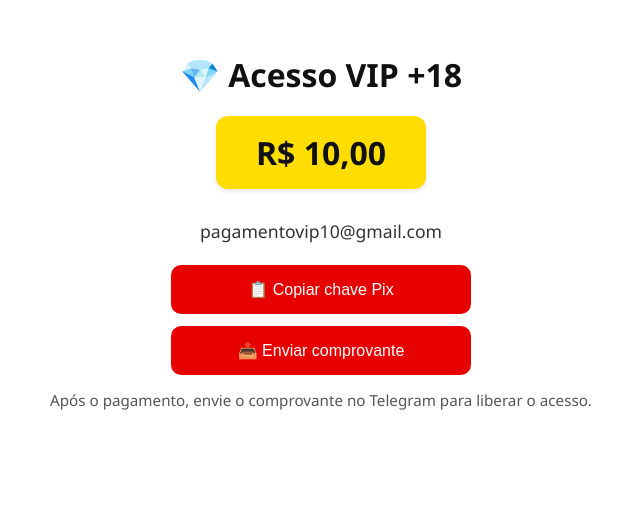
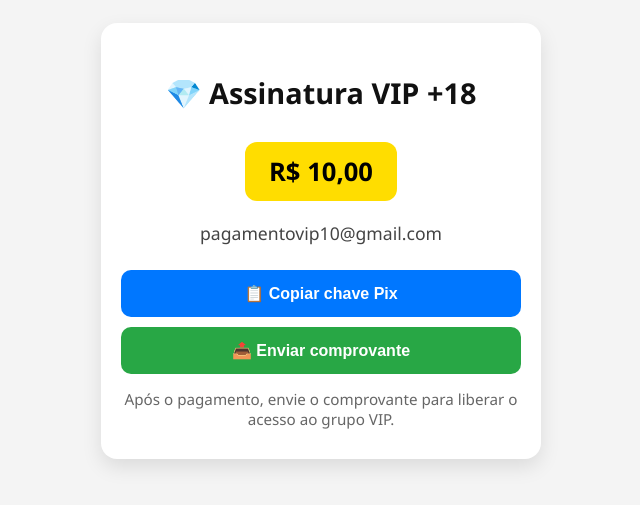
Before and after one commit to leone343/grupovip, a plain HTML site: page index.html in a window 1280 px wide. Shown: the part 179-684 px from the top of the page, without its empty margins (319-959 px from the left). Drawn offline with Linux system fonts and the light colour scheme.

Commit message:
Update index.html

```diff
--- a/index.html
+++ b/index.html
@@ -1,92 +1,112 @@
 <!DOCTYPE html>
 <html lang="pt-BR">
 <head>
-  <meta charset="UTF-8" />
-  <meta name="viewport" content="width=device-width, initial-scale=1.0" />
-  <title>Assine o Grupo VIP 🔞</title>
+  <meta charset="UTF-8">
+  <meta name="viewport" content="width=device-width, initial-scale=1.0">
+  <title>Assinatura VIP 🔞</title>
   <style>
     body {
       margin: 0;
-      padding: 0;
-      background-color: #ffffff;
       font-family: 'Segoe UI', Tahoma, Geneva, Verdana, sans-serif;
+      background-color: #f4f4f4;
       display: flex;
-      flex-direction: column;
       align-items: center;
       justify-content: center;
-      height: 100vh;
+      min-height: 100vh;
+      padding: 20px;
+    }
+
+    .card {
+      background-color: #fff;
+      border-radius: 16px;
+      box-shadow: 0 8px 20px rgba(0, 0, 0, 0.1);
+      padding: 30px 20px;
       text-align: center;
-      padding: 20px;
-      box-sizing: border-box;
+      width: 100%;
+      max-width: 400px;
     }
 
     h1 {
-      font-size: 2rem;
+      font-size: 1.8rem;
+      margin-bottom: 10px;
       color: #111;
-      margin-bottom: 20px;
     }
 
     .valor {
       background-color: #ffdd00;
-      color: #111;
-      font-size: 2rem;
+      color: #000;
+      display: inline-block;
+      padding: 12px 24px;
+      border-radius: 12px;
+      font-size: 1.6rem;
       font-weight: bold;
-      padding: 15px 40px;
-      border-radius: 12px;
-      margin-bottom: 30px;
-      box-shadow: 0 2px 5px rgba(0,0,0,0.1);
+      margin: 20px 0;
     }
 
     .pix {
       font-size: 1.1rem;
-      margin-bottom: 10px;
-      color: #333;
+      margin-bottom: 15px;
       word-break: break-word;
+      color: #444;
     }
 
     button {
-      background-color: #e60000;
-      color: white;
+      width: 100%;
+      padding: 14px;
+      margin-top: 10px;
+      font-size: 1rem;
+      font-weight: 600;
       border: none;
-      padding: 15px;
-      font-size: 1rem;
       border-radius: 10px;
-      margin-top: 12px;
-      width: 100%;
-      max-width: 300px;
       cursor: pointer;
       transition: background-color 0.3s ease;
     }
 
-    button:hover {
-      background-color: #c40000;
+    .btn-copiar {
+      background-color: #0077ff;
+      color: white;
+    }
+
+    .btn-copiar:hover {
+      background-color: #005fd1;
+    }
+
+    .btn-comprovante {
+      background-color: #28a745;
+      color: white;
+    }
+
+    .btn-comprovante:hover {
+      background-color: #218838;
     }
 
     .info {
       margin-top: 15px;
       font-size: 0.95rem;
-      color: #555;
+      color: #666;
     }
   </style>
 </head>
 <body>
 
-  <h1>💎 Acesso VIP +18</h1>
+  <div class="card">
+    <h1>💎 Assinatura VIP +18</h1>
+    <div class="valor">R$ 10,00</div>
+    <div class="pix" id="pixKey">pagamentovip10@gmail.com</div>
 
-  <div class="valor">R$ 10,00</div>
+    <button class="btn-copiar" onclick="copiarPix()">📋 Copiar chave Pix</button>
+    <button class="btn-comprovante" onclick="enviarComprovante()">📤 Enviar comprovante</button>
 
-  <div class="pix" id="pixKey">pagamentovip10@gmail.com</div>
-
-  <button onclick="copiarPix()">📋 Copiar chave Pix</button>
-  <button onclick="enviarComprovante()">📤 Enviar comprovante</button>
-
-  <div class="info">Após o pagamento, envie o comprovante no Telegram para liberar o acesso.</div>
+    <div class="info">
+      Após o pagamento, envie o comprovante para liberar o acesso ao grupo VIP.
+    </div>
+  </div>
 
   <script>
     function copiarPix() {
       const chave = document.getElementById("pixKey").innerText;
       navigator.clipboard.writeText(chave).then(() => {
-        alert("Chave Pix copiada com sucesso!");
+        alert("✅ Chave Pix copiada!");
       });
     }
 
```
